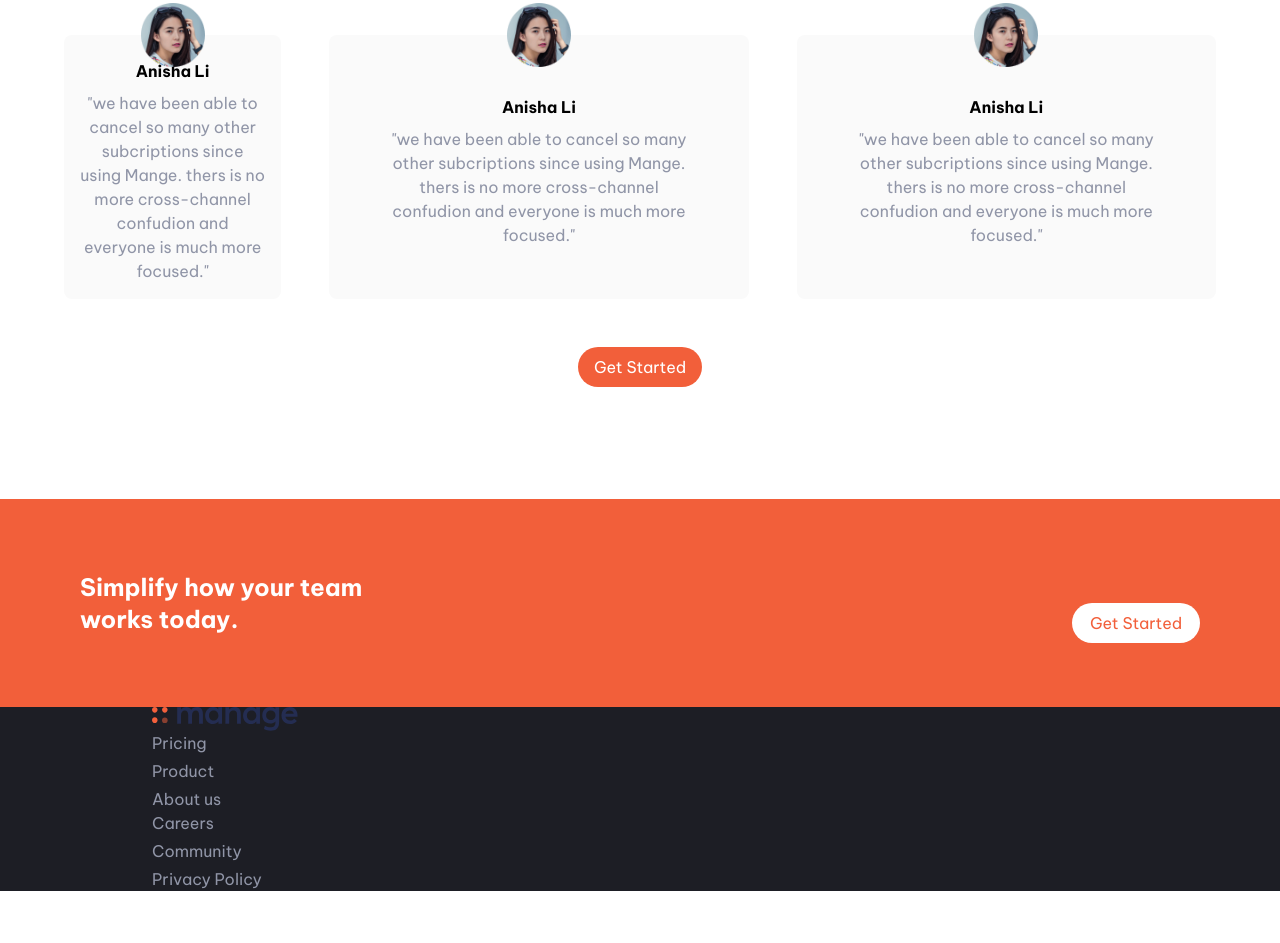
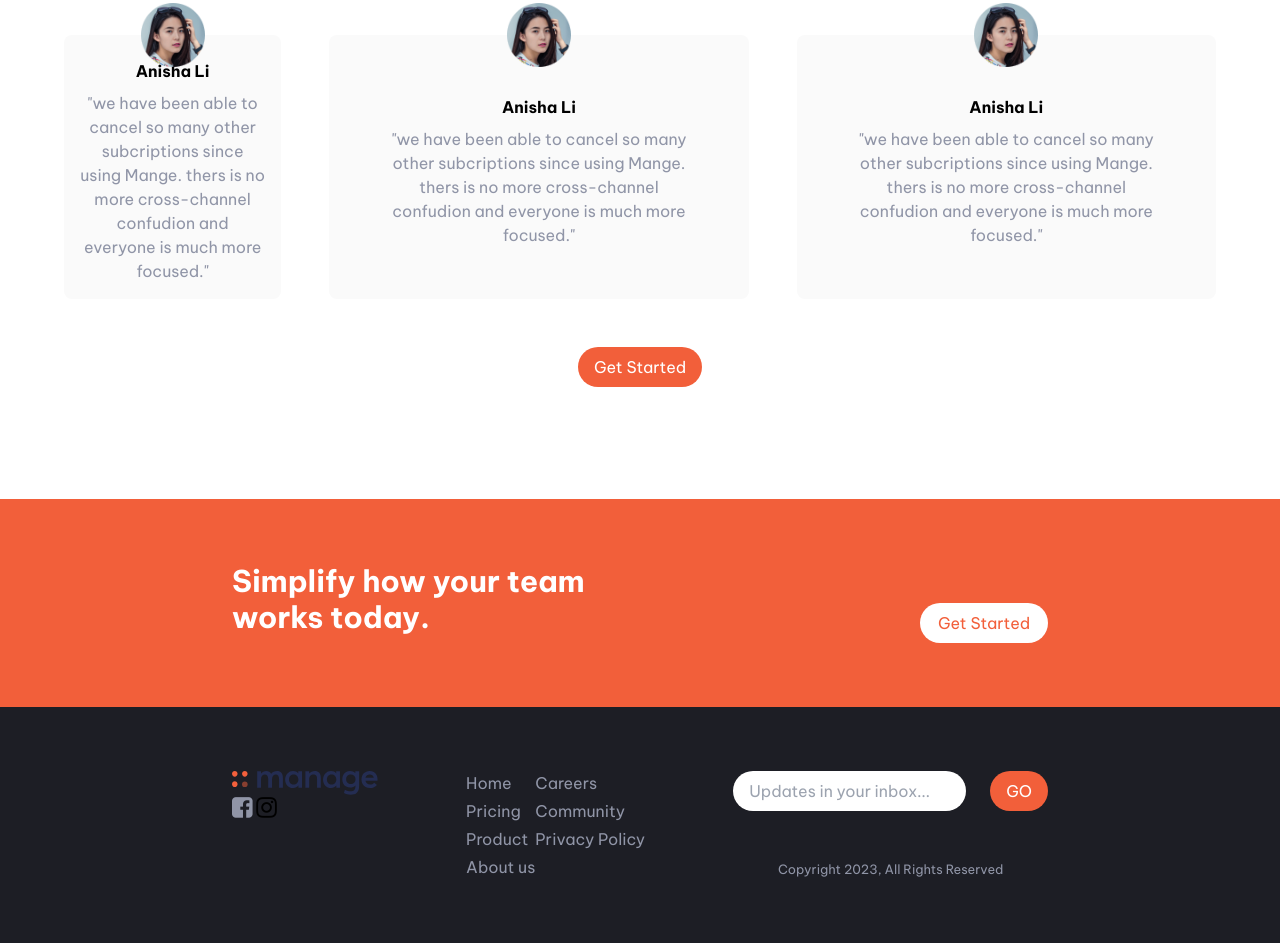
Before and after one commit to Cokejnr7/Manage, a website: page index.html in a window 1280 px wide. Shown: the part 1517-2460 px from the top of the page. Before the commit the page ends 2408 px from the top, so only its background shows below. Drawn offline with Linux system fonts and the light colour scheme.

Commit message:
code refactor and adding icons

```diff
--- a/index.html
+++ b/index.html
@@ -8,6 +8,7 @@
   <title>Manage Landing Page</title>
   <link rel="icon" href="img/favicon.png" />
   <link rel="stylesheet" href="css/main.css" />
+  <link rel="stylesheet" href="https://cdnjs.cloudflare.com/ajax/libs/font-awesome/4.7.0/css/font-awesome.min.css">
 </head>
 
 <body>
@@ -38,7 +39,7 @@
   <main>
     <!-- hero section -->
     <section
-      class="container mx-auto flex flex-col-reverse items-center md:flex-row items-center px-10 md:px-20 mt-28 space-y-0 mb-28"
+      class="container mx-auto flex flex-col-reverse md:flex-row items-center  md:px-20 mt-28 space-y-0 mb-28"
       id="hero">
       <!-- first item -->
       <div class="flex flex-col space-y-12 md:w-1/2">
@@ -51,7 +52,7 @@
           while keeping the larger team goals in view
         </p>
         <a href="#"
-          class="px-4 py-2 w-32 text-center bg-brightRed rounded-full text-white  md:self-start hover:bg-brightRedLight">Get
+          class="px-4 py-2 w-32 text-center bg-brightRed rounded-full text-white self-center  md:self-start hover:bg-brightRedLight">Get
           Started</a>
       </div>
       <!-- second item -->
@@ -179,37 +180,61 @@
           </p>
         </div>
       </div>
-      <a href="#" class="px-4 py-2 bg-brightRed rounded-full text-center text-white hover:bg-brightRedLight">Get Started</a>
+      <button href="#" class="px-4 py-2 bg-brightRed rounded-full text-center text-white hover:bg-brightRedLight">Get Started</button>
     </section>
 
     <section
-      class="bg-brightRed py-16 mx-auto md:px-20 space-y-10 items-center flex flex-col md:flex-row md:justify-between">
-      <h3 class="text-2xl text-white font-bold">
-        Simplify how your team <br />works today.
+      class="bg-brightRed ">
+      <div class="py-16 container mx-auto  space-y-10  flex flex-col md:items-center md:flex-row md:justify-between px-10 md:px-20">
+        <h3 class="text-3xl max-w-sm font-bold md:text-center text-white">
+          Simplify how your team works today.
         </h3>
         <a href="#"
           class="px-4 py-2 w-32 bg-white rounded-full text-brightRed hover:bg-brightRedLight text-center hover:text-white">Get
           Started</a>
+      </div>
+
     </section>
   </main>
-  <footer class="bg-veryDarkBlue">
-    <div class="container mx-auto">
-      <div>
+
+  <footer class="bg-veryDarkBlue ">
+    <div class="py-16 mx-auto  container flex justify-between px-10 md:px-20">
+
+    <div class="">
       <img src="img/logo.svg" alt="logo" />
+      <div class="icons">
+        <i style="font-size:24px" class="fa text-darkGrayishBlue">&#xf082;</i>
+        <i style="font-size:24px" class="fa">&#xf16d;</i>
+      </div>
     </div>
 
+    <div class="flex">
       <div class="hidden md:flex flex-col space-y-1">
+        <a href="#" class="text-darkGrayishBlue">Home</a>
         <a href="#" class="text-darkGrayishBlue">Pricing</a>
         <a href="#" class="text-darkGrayishBlue">Product</a>
         <a href="#" class="text-darkGrayishBlue">About us</a>
       </div>
 
-      <div class="hidden md:flex flex-col space-y-1">
+      <div class="hidden md:flex flex-col space-y-1 ml-16">
         <a href="#" class="text-darkGrayishBlue">Careers</a>
         <a href="#" class="text-darkGrayishBlue">Community</a>
         <a href="#" class="text-darkGrayishBlue">Privacy Policy</a>
       </div>
+
     </div>
+
+    <div class="flex flex-col justify-between">
+      <div class="flex space-x-6">
+        <input type="email" placeholder="Updates in your inbox..." class="rounded-full px-4 py-2 border-none outline-none"/>
+        <button href="#" class="px-4 py-2 bg-brightRed rounded-full text-center text-white hover:bg-brightRedLight">GO</button>
+      </div>
+
+      <small class="text-darkGrayishBlue self-center ">Copyright 2023, All Rights Reserved</small>
+    </div>
+
+  </div>
+
 </footer>
 </body>
 
--- a/tailwind.config.js
+++ b/tailwind.config.js
@@ -1,27 +1,28 @@
 /** @type {import('tailwindcss').Config} */
 module.exports = {
-  content: ['./*.html'],
+  content: ["./*.html"],
   theme: {
-
-    screens:{
-      sm: '480px',
-      md: '768px',
-      lg: '976px',
-      xl: '1440px',
+    screens: {
+      sm: "480px",
+      md: "768px",
+      lg: "976px",
+      xl: "1440px",
     },
 
     extend: {
-      colors:{
-      brightRed: 'hsl(12, 88%, 59%)',
-      darkBlue: 'hsl(228, 39%, 23%)',
-      darkGrayishBlue: 'hsl(227, 12%, 61%)',
-      veryDarkBlue: 'hsl(233, 12%, 13%)',
-      brightRedLight: 'hsl(13, 100%, 96%)',
-      veryLightGray: 'hsl(0, 0%, 98%)',
-    }
-  },
-
+      colors: {
+        brightRed: "hsl(12, 88%, 59%)",
+        darkBlue: "hsl(228, 39%, 23%)",
+        darkGrayishBlue: "hsl(227, 12%, 61%)",
+        veryDarkBlue: "hsl(233, 12%, 13%)",
+        brightRedLight: "hsl(13, 100%, 96%)",
+        veryLightGray: "hsl(0, 0%, 98%)",
+      },
+      flexGrow: {
+        2: "2",
+      },
+    },
   },
 
   plugins: [],
-}
+};
```
Lines whose indentation alone changed are shown as unchanged.
